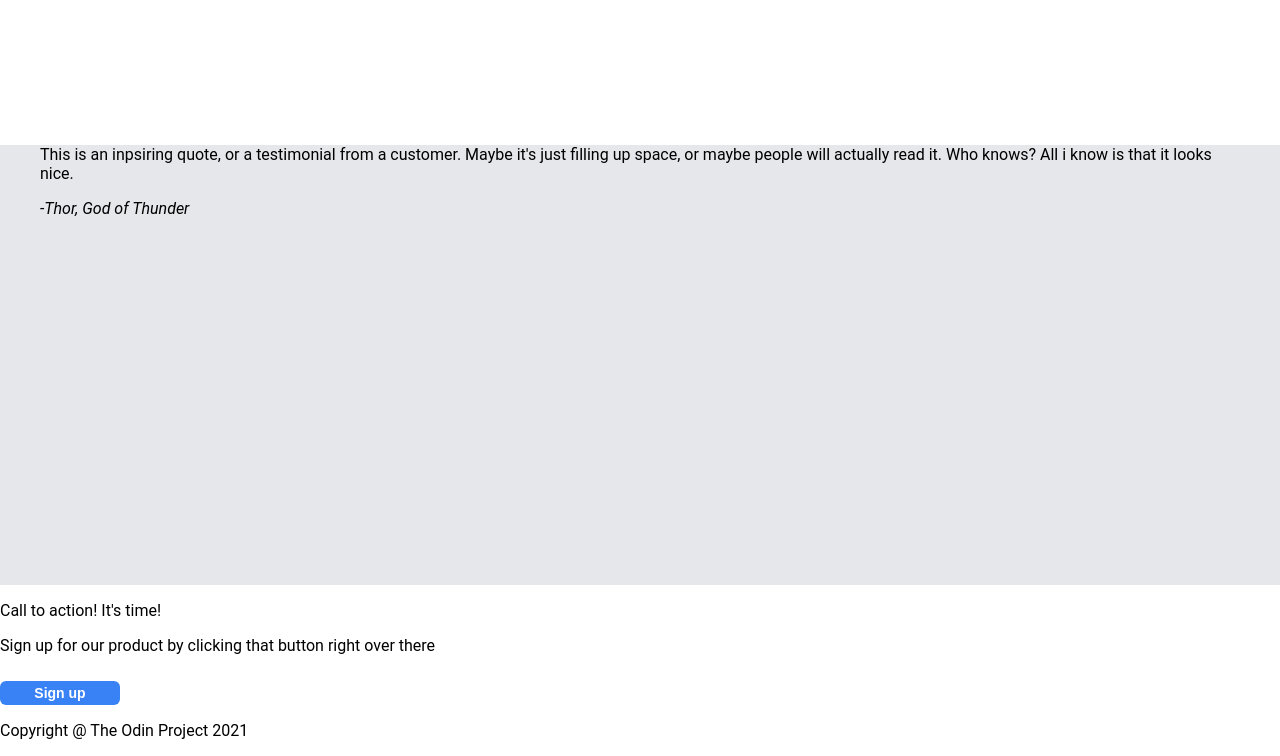
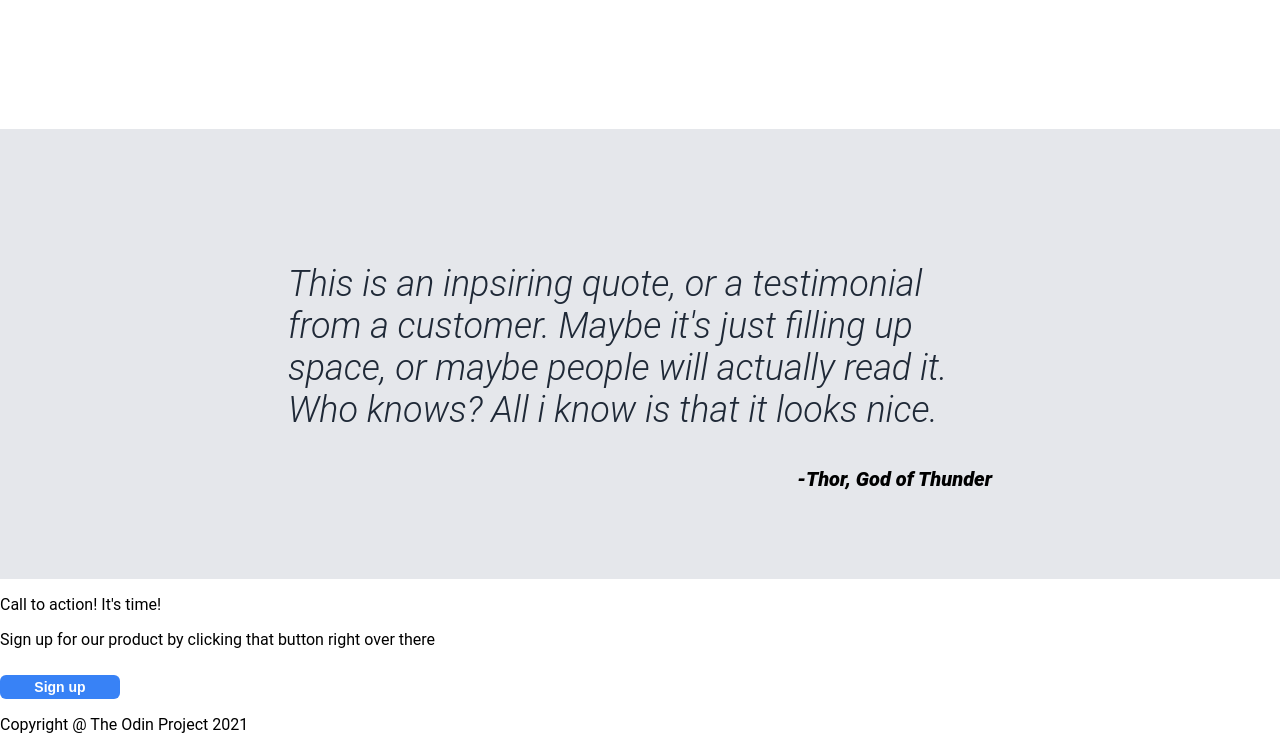
Before and after one commit to dimsfond/landing-page, a plain HTML site: page index.html in a window 1280 px wide. Shown: the part 811-1567 px from the top of the page. Drawn offline with Linux system fonts and the light colour scheme.

Commit message:
Create the quote section of the landing page

```diff
--- a/css/styles.css
+++ b/css/styles.css
@@ -10,14 +10,12 @@ body {
     display: flex;
     flex-direction: column;
     height: 55vh;
-    /* border: 7px solid black; */
 }
 
 .header {
     display: flex;
     justify-content: space-between;
     padding-top: 10px;
-    /* border: 2px solid black; */
 }
 
 ul {
@@ -29,7 +27,6 @@ ul {
     gap: 20px;
     color: #e5e7eb;
     font-size: 18px;
-    /* border: 2px solid black; */
 }
 
 .header h3 {
@@ -38,24 +35,20 @@ ul {
     margin-top: 15px;
     margin-left: 180px;
     margin-bottom: 15px;
-    /* border: 2px solid black; */
 }
 
 .main {
     display: flex;
     justify-content: center;
     gap: 50px;
-    /* border: 2px solid black; */
 }
 
 .title {
     width: 450px;
     padding-right: 100px;
-    /* border: 2px solid black; */
 }
 
 .image {
-    /* border: 2px solid black; */
     width: 500px;
     background-color: grey;
     display: flex;
@@ -98,14 +91,12 @@ button {
     display: flex;
     flex-direction: column;
     align-items: center;
-    /* border: 2px solid black; */
     height: 60vh;
     gap: 20px;
     margin-top: 20px;
 }
 
 .info h2 {
-    /* border: 2px solid black; */
     font-size: 36px;
     font-weight: 900;
     color: #1F2937;
@@ -114,7 +105,6 @@ button {
 .images {
     display: flex;
     justify-content: space-between;
-    /* border: 2px solid black; */
     gap: 85px;
 }
 
@@ -126,7 +116,6 @@ button {
 }
 
 .each-image p {
-    /* border: 2px solid black; */
     width: 220px;
     text-align: center;
 }
@@ -135,10 +124,32 @@ button {
     display: flex;
     flex-direction: column;
     align-items: center;
-    /* border: 2px solid black; */
 }
 
 .quote {
     background-color: #E5E7EB;
     height: 55vh;
+    display: flex;
+    justify-content: center;
+    padding-top: 10px;
 }
+
+blockquote {
+    display: flex;
+    flex-direction: column;
+    justify-content: center;
+    align-items: flex-end;
+    width: 55%;
+}
+
+blockquote p {
+    color: #1F2937;
+    font-style: italic;
+    font-size: 36px;
+    font-weight: 300;
+}
+
+blockquote cite {
+    font-size: 20px;
+    font-weight: 900;
+}
```
